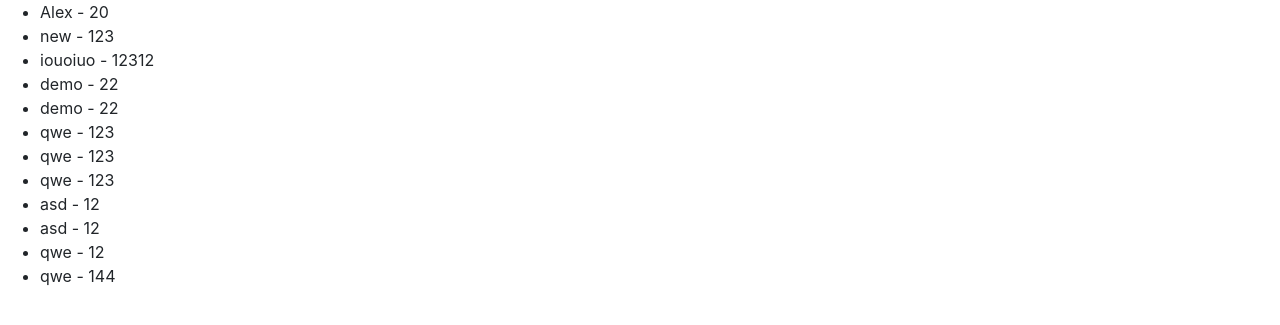
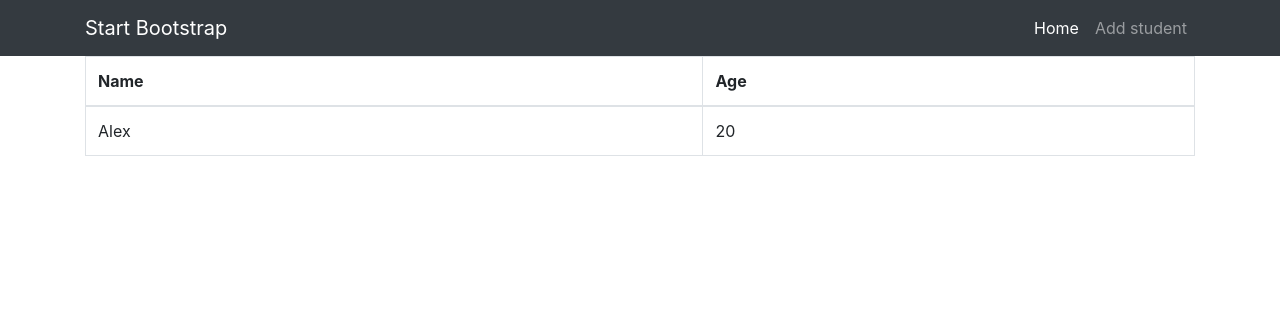
Before and after one commit to endlesskwazar/node-js-examples, a Node server app: page / in a window 1280 px wide. Shown: the top 325 px of the page. Run offline with Node 20, Linux system fonts and the light colour scheme; some libraries are stand-ins or nearby versions.

Commit message:
added nodemon and fixed markup

```diff
--- a/controllers/add-student.js
+++ b/controllers/add-student.js
@@ -7,7 +7,6 @@ module.exports.addStudent = (req, res) => {
             age: req.body.age
         })
         .then(data => {
-            console.log('it works');
             res.redirect('/');
         }).catch(err => {
             console.log(err);
@@ -15,5 +14,4 @@ module.exports.addStudent = (req, res) => {
     }else {
         res.render('add');
     }
-
 }
--- a/models/students.json
+++ b/models/students.json
@@ -1 +1,6 @@
-[{"name":"Alex","age":20},{"name":"new","age":"123"},{"name":"iouoiuo","age":"12312"},{"name":"demo","age":"22"},{"name":"demo","age":"22"},{"name":"qwe","age":"123"},{"name":"qwe","age":"123"},{"name":"qwe","age":"123"},{"name":"asd","age":"12"},{"name":"asd","age":"12"},{"name":"qwe","age":"12"},{"name":"qwe","age":"144"}]
+[
+    {
+        "name": "Alex",
+        "age": 20
+    }
+]
--- a/package.json
+++ b/package.json
@@ -4,13 +4,15 @@
   "description": "",
   "main": "index.js",
   "scripts": {
-    "test": "echo \"Error: no test specified\" && exit 1"
+    "test": "echo \"Error: no test specified\" && exit 1",
+    "start": "nodemon index.js"
   },
   "author": "",
   "license": "ISC",
   "dependencies": {
     "body-parser": "^1.18.3",
     "express": "^4.16.3",
-    "express-handlebars": "^3.0.0"
+    "express-handlebars": "^3.0.0",
+    "nodemon": "^1.19.3"
   }
 }
--- a/views/home.handlebars
+++ b/views/home.handlebars
@@ -1,9 +1,21 @@
-<div>
-    <ul>
+<table class="table table-bordered table-hover">
+
+    <thead>
+        <tr>
+            <th>Name</th>
+            <th>Age</th>
+        </tr>
+    </thead>
+
+    <tbody>
         {{#if students}}
         {{#each students}}
-        <li>{{name}} - {{age}}</li>
+        <tr>
+            <td>{{name}}</td>
+            <td>{{age}}</td>
+        </tr>
         {{/each}}
         {{/if}}
-    </ul>
-</div>
+    </tbody>
+
+</table>
--- a/views/layouts/main.handlebars
+++ b/views/layouts/main.handlebars
@@ -12,8 +12,33 @@
   </head>
   <body>
 
+    <!-- Navigation -->
+  <nav class="navbar navbar-expand-lg navbar-dark bg-dark static-top">
+    <div class="container">
+      <a class="navbar-brand" href="#">Start Bootstrap</a>
+      <button class="navbar-toggler" type="button" data-toggle="collapse" data-target="#navbarResponsive" aria-controls="navbarResponsive" aria-expanded="false" aria-label="Toggle navigation">
+        <span class="navbar-toggler-icon"></span>
+      </button>
+      <div class="collapse navbar-collapse" id="navbarResponsive">
+        <ul class="navbar-nav ml-auto">
+          <li class="nav-item active">
+            <a class="nav-link" href="/">Home
+              <span class="sr-only">(current)</span>
+            </a>
+          </li>
+          <li class="nav-item">
+            <a class="nav-link" href="/students">Add student</a>
+          </li>
+        </ul>
+      </div>
+    </div>
+  </nav>
 
+    <div class="container">
     {{{body}}}
+    </div>
+
+
 
     <!-- Optional JavaScript -->
     <!-- jQuery first, then Popper.js, then Bootstrap JS -->
```
Also changed, not shown: views/add.handlebars (+12 -3 lines), 1 other file.
